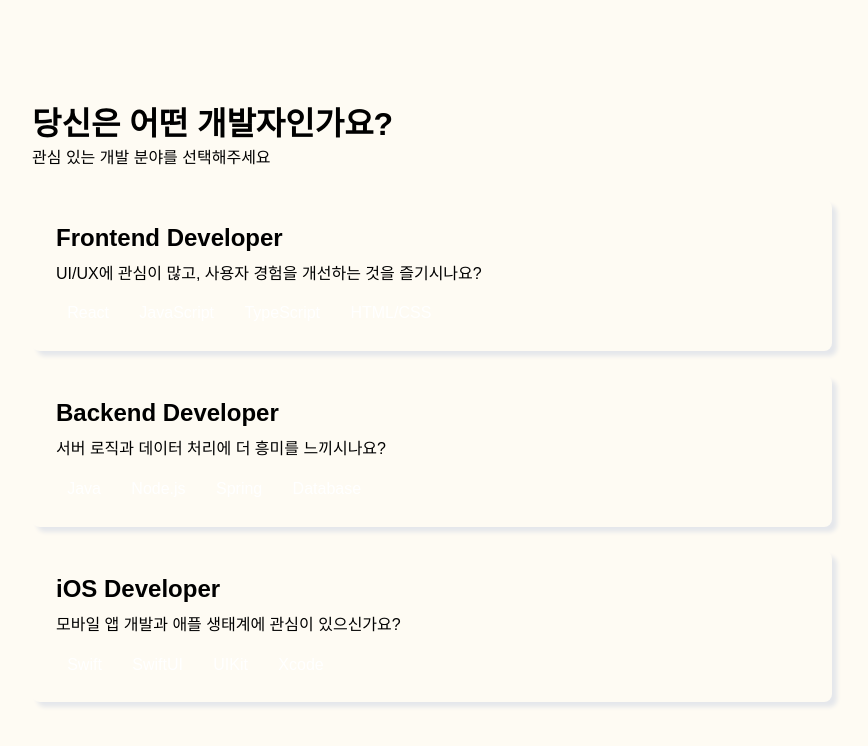
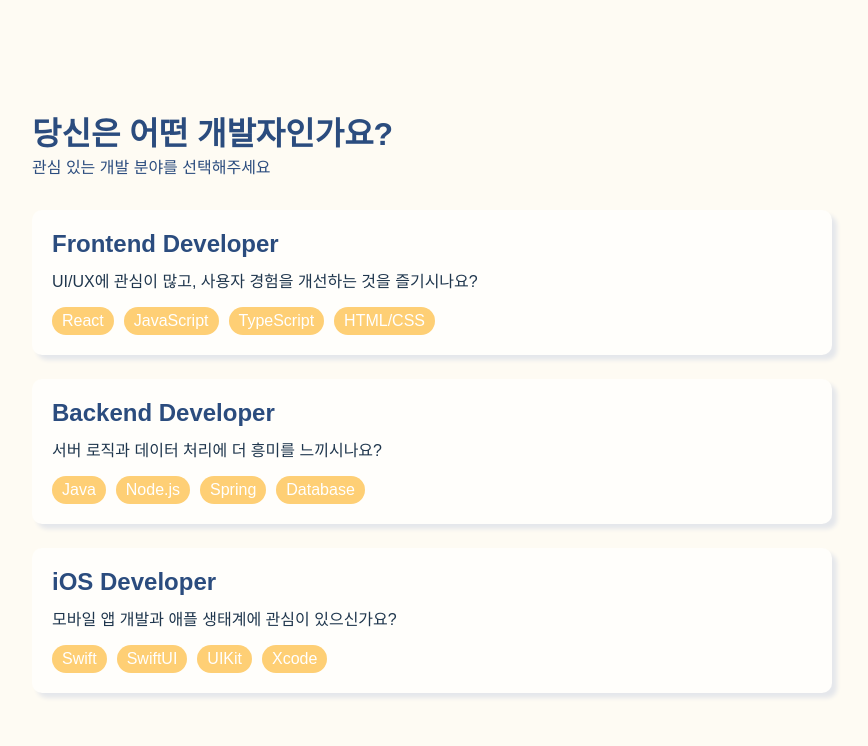
Before and after one commit to dmdeh/job-cracker, a Next.js app: page /selection/developer in a window 1280 px wide. Shown: the top 746 px of the page, without its empty margins (208-1076 px from the left). Built offline with nearby package versions, Linux system fonts and the light colour scheme.

Commit message:
refactor: 스타일 수정 및 개선

```diff
--- a/src/app/components/DeveloperCard/DeveloperCard.module.css
+++ b/src/app/components/DeveloperCard/DeveloperCard.module.css
@@ -1,37 +1,36 @@
 .card {
-  padding: 1.5rem;
-  border-radius: 0.5rem;
-  box-shadow: 5px 5px 4px #e5e7eb;
-  background-color: var(--color-cardBackground);
+  padding: 20px;
+  border-radius: 10px;
+  box-shadow: 5px 5px 4px var(--color-gray100);
+  background-color: var(--color-background-light);
   cursor: pointer;
 }
 
 .header {
+  margin-bottom: 15px;
   display: flex;
-  align-items: center;
-  gap: 0.5rem;
-  margin-bottom: 0.5rem;
+  flex-direction: column;
+  gap: 10px;
 }
 
 .title {
   font-weight: 600;
-  color: var(--color-main);
+  color: var(--color-blue100);
 }
 
 .description {
-  color: var(--color-text);
-  margin-bottom: 1rem;
+  color: var(--color-blue200);
 }
 
 .tagContainer {
   display: flex;
   flex-wrap: wrap;
-  gap: 0.5rem;
+  gap: 10px;
 }
 
 .tag {
-  padding: 0.3rem 0.7rem;
+  padding: 5px 10px;
   border-radius: 20px;
-  background-color: var(--color-type);
+  background-color: var(--color-yellow);
   color: white;
 }
--- a/src/app/components/DeveloperCard/DeveloperCard.tsx
+++ b/src/app/components/DeveloperCard/DeveloperCard.tsx
@@ -3,24 +3,24 @@ import styles from "./DeveloperCard.module.css";
 interface DeveloperCardProps {
   title: string;
   description: string;
-  technologies: string[];
+  topics: string[];
 }
 
 export function DeveloperCard({
   title,
   description,
-  technologies,
+  topics,
 }: DeveloperCardProps) {
   return (
     <div className={styles.card}>
       <div className={styles.header}>
         <h2 className={styles.title}>{title}</h2>
+        <p className={styles.description}>{description}</p>
       </div>
-      <p className={styles.description}>{description}</p>
       <div className={styles.tagContainer}>
-        {technologies.map((tech) => (
-          <span key={tech} className={styles.tag}>
-            {tech}
+        {topics.map((topic) => (
+          <span key={topic} className={styles.tag}>
+            {topic}
           </span>
         ))}
       </div>
--- a/src/app/constants/developer.ts
+++ b/src/app/constants/developer.ts
@@ -2,17 +2,17 @@ const developers = [
   {
     title: "Frontend Developer",
     description: "UI/UX에 관심이 많고, 사용자 경험을 개선하는 것을 즐기시나요?",
-    technologies: ["React", "JavaScript", "TypeScript", "HTML/CSS"],
+    topics: ["React", "JavaScript", "TypeScript", "HTML/CSS"],
   },
   {
     title: "Backend Developer",
     description: "서버 로직과 데이터 처리에 더 흥미를 느끼시나요?",
-    technologies: ["Java", "Node.js", "Spring", "Database"],
+    topics: ["Java", "Node.js", "Spring", "Database"],
   },
   {
     title: "iOS Developer",
     description: "모바일 앱 개발과 애플 생태계에 관심이 있으신가요?",
-    technologies: ["Swift", "SwiftUI", "UIKit", "Xcode"],
+    topics: ["Swift", "SwiftUI", "UIKit", "Xcode"],
   },
 ];
 
--- a/src/app/globals.css
+++ b/src/app/globals.css
@@ -1,9 +1,11 @@
 :root {
   --color-background: #fefbf3;
+  --color-background-light: #fffefb;
   --color-blue100: #2b4c7e;
   --color-blue200: #1f364d;
   --color-orange: #ff6b35;
   --color-yellow: #fecf75;
+  --color-gray100: #e5e7eb;
 }
 
 html,
--- a/src/app/page.module.css
+++ b/src/app/page.module.css
@@ -28,12 +28,10 @@
 @keyframes text-pop-up-top {
   0% {
     transform: translateY(0);
-    transform-origin: 50% 50%;
     text-shadow: none;
   }
   100% {
     transform: translateY(-50px);
-    transform-origin: 50% 50%;
     text-shadow: 0 1px 0 white, 0 2px 0 white, 0 3px 0 white, 0 4px 0 white,
       0 5px 0 white, 0 6px 0 white, 0 7px 0 white, 0 8px 0 white, 0 9px 0 white,
       0 50px 30px rgba(0, 0, 0, 0.3);
--- a/src/app/page.tsx
+++ b/src/app/page.tsx
@@ -23,7 +23,7 @@ export default function Home() {
       <Button
         color="white"
         fontSize="2rem"
-        onClick={() => router.push("/selection")}
+        onClick={() => router.push("/selection/developer")}
       >
         시작하기
       </Button>
--- a/src/app/selection/developer/page.module.css
+++ b/src/app/selection/developer/developer.module.css
@@ -9,7 +9,7 @@
 
 .header {
   width: 100vh;
-  color: var(--color-main);
+  color: var(--color-blue100);
 }
 
 .grid {
--- a/src/app/selection/developer/page.tsx
+++ b/src/app/selection/developer/page.tsx
@@ -1,7 +1,7 @@
 "use client";
 
 import developers from "@/app/constants/developer";
-import styles from "./page.module.css";
+import styles from "./developer.module.css";
 import { DeveloperCard } from "@/app/components/DeveloperCard/DeveloperCard";
 import { useRouter } from "next/navigation";
 
```
